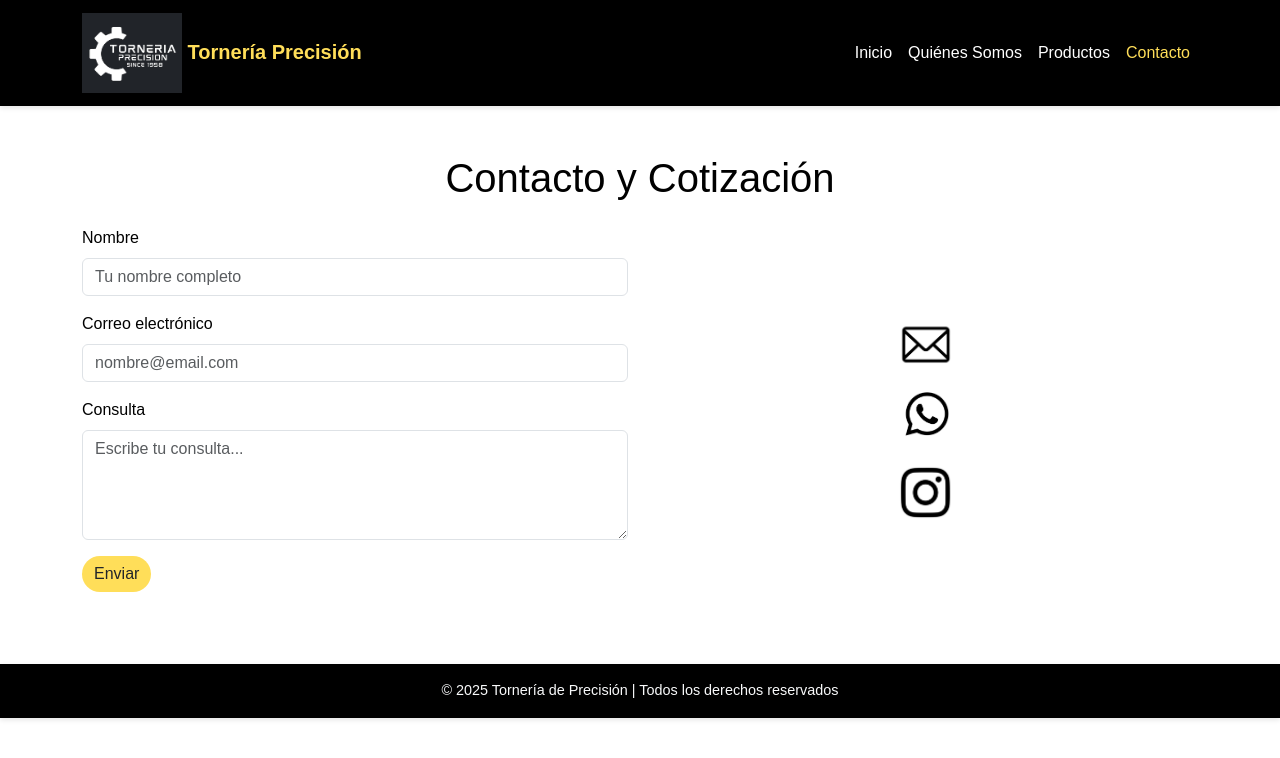
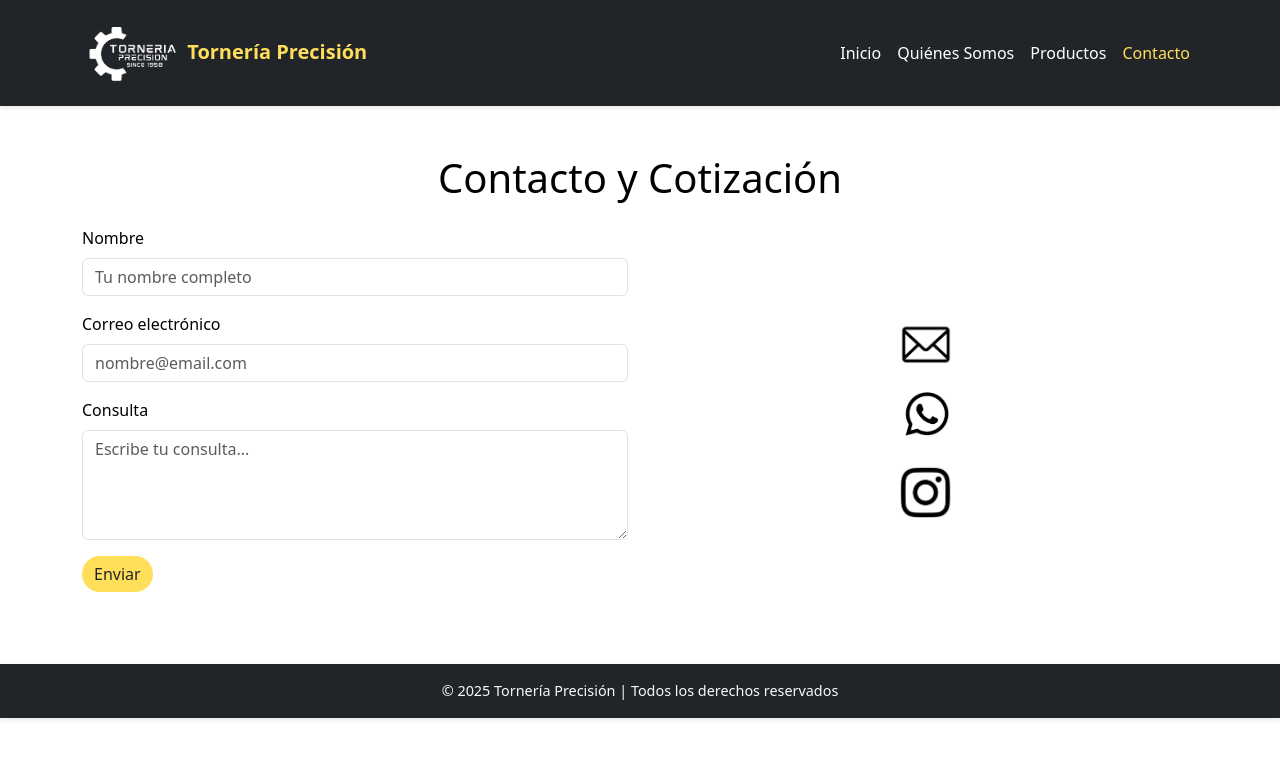
Before and after one commit to florbednarczyk/torneria, a plain HTML site: page paginas/contacto.html in a window 1280 px wide. Drawn offline with nearby package versions, Linux system fonts and the light colour scheme; files that its build step writes are made by us from their sources.

Commit message:
actualizacion del sitio web

```diff
--- a/paginas/contacto.html
+++ b/paginas/contacto.html
@@ -1,5 +1,6 @@
 <!DOCTYPE html>
 <html lang="es">
+
 <head>
     <meta charset="UTF-8">
     <meta name="viewport" content="width=device-width, initial-scale=1.0">
@@ -7,6 +8,7 @@
     <link href="https://cdn.jsdelivr.net/npm/bootstrap@5.3.3/dist/css/bootstrap.min.css" rel="stylesheet">
     <link rel="stylesheet" href="css/style.css">
 </head>
+
 <body>
 
     <!-- HEADER -->
@@ -16,15 +18,18 @@
                 <a class="navbar-brand" href="index.html">
                     <img src="../img/logos/logofondo.jpeg" alt="Logo Tornería" width="100"> Tornería Precisión
                 </a>
-        <button class="navbar-toggler" type="button" data-bs-toggle="collapse" data-bs-target="#menu" aria-controls="menu" aria-expanded="false" aria-label="Toggle navigation">
+                <button class="navbar-toggler" type="button" data-bs-toggle="collapse" data-bs-target="#menu"
+                    aria-controls="menu" aria-expanded="false" aria-label="Toggle navigation">
                     <span class="navbar-toggler-icon"></span>
                 </button>
                 <div class="collapse navbar-collapse" id="menu">
                     <ul class="navbar-nav ms-auto">
                         <li class="nav-item"><a class="nav-link" href="../index.html">Inicio</a></li>
-            <li class="nav-item"><a class="nav-link" href="../paginas/quienes-somos.html">Quiénes Somos</a></li>
+                        <li class="nav-item"><a class="nav-link" href="../paginas/quienes-somos.html">Quiénes Somos</a>
+                        </li>
                         <li class="nav-item"><a class="nav-link" href="../paginas/productos.html">Productos</a></li>
-            <li class="nav-item"><a class="nav-link active" href="../paginas/contacto.html">Contacto</a></li>
+                        <li class="nav-item"><a class="nav-link active" href="../paginas/contacto.html">Contacto</a>
+                        </li>
                     </ul>
                 </div>
             </div>
@@ -49,7 +54,8 @@
                     </div>
                     <div class="mb-3">
                         <label for="mensaje" class="form-label">Consulta</label>
-            <textarea id="mensaje" class="form-control" rows="4" placeholder="Escribe tu consulta..."></textarea>
+                        <textarea id="mensaje" class="form-control" rows="4"
+                            placeholder="Escribe tu consulta..."></textarea>
                     </div>
                     <button type="submit" class="btn btn-warning text-dark rounded-pill">Enviar</button>
                 </form>
@@ -57,18 +63,22 @@
 
             <!-- Logos de contacto -->
             <div class="col-md-6 d-flex flex-column align-items-center justify-content-center">
-        <a href="mailto:torneria_precision@hotmail.com"><img src="../img/contacto/logocorreo.jpeg" alt="Correo" width="60" class="mb-3"></a>
-       <a href="https://wa.me/1154862874"> <img src="../img/contacto/logowhatsapp.jpeg" alt="WhatsApp" width="60" class="mb-3"></a>
-        <a href="https://instagram.com/torneria.precision"><img src="../img/contacto/logoinstagram.jpeg"alt="Instagram" width="60"></a>
+                <a href="mailto:torneria_precision@hotmail.com"><img src="../img/contacto/logocorreo.jpeg" alt="Correo"
+                        width="60" class="mb-3"></a>
+                <a href="https://wa.me/1154862874"> <img src="../img/contacto/logowhatsapp.jpeg" alt="WhatsApp"
+                        width="60" class="mb-3"></a>
+                <a href="https://instagram.com/torneria.precision"><img src="../img/contacto/logoinstagram.jpeg"
+                        alt="Instagram" width="60"></a>
             </div>
         </div>
     </main>
 
     <!-- FOOTER -->
     <footer class="bg-dark text-light text-center py-3">
-    <p>&copy; 2025 Tornería de Precisión | Todos los derechos reservados</p>
+        <p>&copy; 2025 Tornería Precisión | Todos los derechos reservados</p>
     </footer>
 
     <script src="https://cdn.jsdelivr.net/npm/bootstrap@5.3.3/dist/js/bootstrap.bundle.min.js"></script>
 </body>
+
 </html>
--- a/paginas/style.css
+++ b/paginas/style.css
@@ -9,19 +9,12 @@
 body {
   background-color: #fff;
   color: #000;
-  font-family: Arial, sans-serif;
+  font-family: system-ui, -apple-system, BlinkMacSystemFont, 'Segoe UI', Roboto, Oxygen, Ubuntu, Cantarell, 'Open Sans', 'Helvetica Neue', sans-serif;
 
 }
-/* ===== Menú y footer en negro ===== */
-.navbar-dark.bg-dark {
-  background-color: #000000 !important;
-}
 
-footer.bg-dark {
-  background-color: #000000 !important;
-}
 
-/* ===== Efectos del menú ===== */
+/* efectos del menu */
 .navbar-dark .navbar-nav .nav-link {
   color: #ffffff; /* blanco normal */
   transition: color 0.3s ease;
@@ -32,13 +25,13 @@ footer.bg-dark {
   color: #ffde59; /* amarillo al pasar o cuando está activo */
 }
 
-/* ===== Marca (logo + texto) ===== */
+/* logo y texto*/
 .navbar-brand {
   color: #ffde59 !important;
   font-weight: bold;
 }
 
-/* ===== Botón hamburguesa ===== */
+/* Botón hamburguesa */
 .navbar-toggler {
   border-color: #ffde59;
 }
@@ -69,12 +62,12 @@ img {
   height: auto;
 }
 
-/*  Media Queries  */
+/*  MQ  */
 @media (max-width: 768px) {
   h1 {
     font-size: 1.8rem;
   }
-  /* ===== Ajustes para imágenes del carrusel ===== */
+  /*  Ajustes para imágenes del carrusel  */
 .carousel-item img {
   object-fit: cover;
   width: 100%;
```
Also changed, not shown: index.html (+9 -4 lines), paginas/productos.html (+9 -6 lines), paginas/quienes-somos.html (+3 -2 lines), img/extra/inicio.jpg (added). Lines whose indentation alone changed are shown as unchanged.
